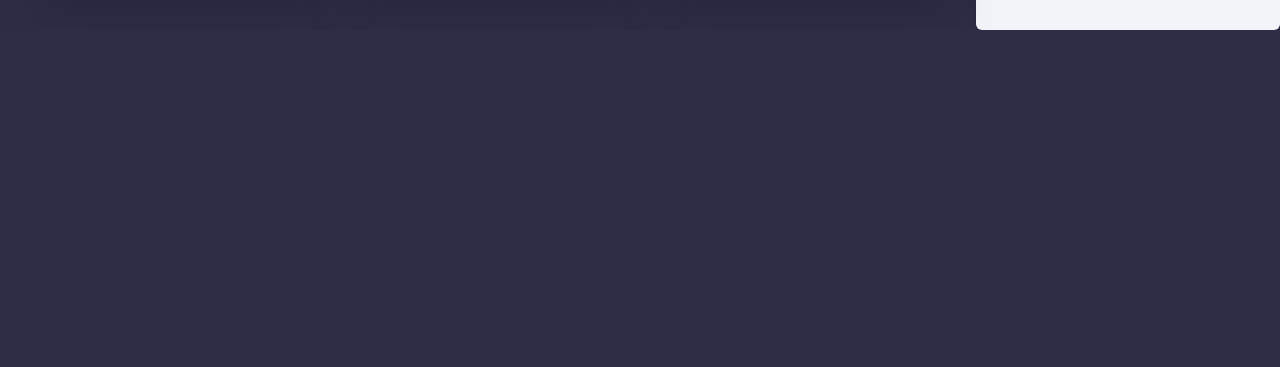
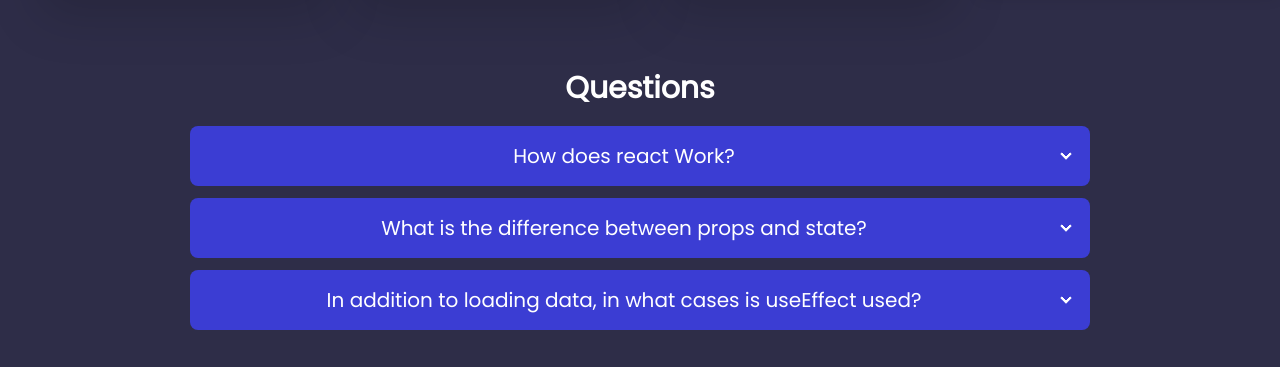
Before and after one commit to Junaed-Uddin/Fitness-Tracker, a React (Create React App) app: page / in a window 1280 px wide. Shown: the part 2042-2409 px from the top of the page. Before the commit the page ends 2072 px from the top, so only its background shows below. Built offline with nearby package versions, Linux system fonts and the light colour scheme.

Commit message:
question done

```diff
--- a/src/App.js
+++ b/src/App.js
@@ -1,10 +1,12 @@
 import './App.css';
 import Home from './components/Home/Home';
+import Questions from './components/Questions/Questions';
 
 function App() {
   return (
     <div className="App">
       <Home></Home>
+      <Questions></Questions>
     </div>
   );
 }
--- a/src/components/Home/Home.js
+++ b/src/components/Home/Home.js
@@ -22,7 +22,7 @@ const Home = () => {
     return (
         <div>
             <div className='flex flex-wrap sm:flex-nowrap'>
-                <div className='mb-10'>
+                <div className=''>
                     <h2 className='text-3xl text-sky-500 mt-14 mb-5 ml-5 sm:ml-10 text-start font-bold'>Fitness Tracker</h2>
                     <p className='text-start text-white font-bold mb-10 text-xl ml-5 sm:ml-10'>Choose Self Burning Exercise</p>
                     <div className='exerciseList grid lg:grid-cols-3 md:grid-cols-2 sm:grid-cols-1 gap-5 sm:mr-5 lg:ml-10 ml-3 sm:ml-5 mr-3'>
@@ -31,7 +31,7 @@ const Home = () => {
                         }
                     </div>
                 </div>
-                <div className='exerciseDetails sm:mx-0 rounded-xl sm:rounded-md mx-3 w-full sm:w-[60rem] bg-slate-100 shadow-lg'>
+                <div className='exerciseDetails sm:mx-0 rounded-xl sm:rounded-md mx-3 w-full sm:w-[60rem] bg-slate-100 shadow-lg mt-5 sm:mt-0'>
                     <ExerciseDetails carts={carts}></ExerciseDetails>
                 </div>
             </div>
--- a/src/components/Questions/Questions.js
+++ b/src/components/Questions/Questions.js
@@ -0,0 +1,46 @@
+import React from 'react';
+import './Questions.css';
+
+const Questions = () => {
+    return (
+        <div className='mt-20 mb-10 mx-3 sm:mx-10'>
+            <h2 className='my-4 text-3xl text-white font-bold'>Questions</h2>
+            <div className="collapse mt-5 collapse-arrow rounded-lg w-full sm:w-3/4 sm:mx-auto">
+                <input type="checkbox" className="peer" />
+                <div className="collapse-title bg-primary text-white peer-checked:bg-base-300 peer-checked:text-white">
+                    <p className='text-xl'>How does react Work?</p>
+                </div>
+                <div className="collapse-content text-primary-content peer-checked:bg-white peer-checked:text-secondary-content">
+                    <p className='pt-4'>ReactJS divides the UI into isolated reusable pieces of code known as components. React components work similarly to JavaScript functions as they accept arbitrary inputs called properties or props. React reads these objects and uses them to create HTML elements on the virtual DOM, after which it gets synced with the real DOM. So we'll have trees of objects on the virtual DOM and trees of objects on the real DOM. React automatically updates the associated DOM element when we change data on a React element.</p>
+                </div>
+            </div>
+            <div className="collapse collapse-arrow rounded-lg mt-3 w-full sm:w-3/4 sm:mx-auto">
+                <input type="checkbox" className="peer" />
+                <div className="collapse-title bg-primary text-white peer-checked:bg-base-300 peer-checked:text-white">
+                    <p className='text-xl'>What is the difference between props and state?</p>
+                </div>
+                <div className="collapse-content text-primary-content peer-checked:bg-white peer-checked:text-secondary-content">
+                    <p className='pt-4'>State is the local state of the component which cannot be accessed and modified outside of the component. It's equivalent to local variables in a function. Props, on the other hand, make components reusable by giving components the ability to receive data from their parent component in the form of props.</p>
+                </div>
+            </div>
+            <div className="collapse collapse-arrow rounded-lg mt-3 w-full sm:w-3/4 sm:mx-auto">
+                <input type="checkbox" className="peer" />
+                <div className="collapse-title bg-primary text-white peer-checked:bg-base-300 peer-checked:text-white">
+                    <p className='text-xl'>In addition to loading data, in what cases is useEffect used?</p>
+                </div>
+                <div className="collapse-content text-primary-content peer-checked:bg-white peer-checked:text-secondary-content">
+                    <ol className='pt-4 text-start list-decimal ml-6'>
+                        <li>Running once on mount: fetch API data.</li>
+                        <li>Running on state change: validating input field.</li>
+                        <li>Running on state change: live filtering.</li>
+                        <li>Running on state change: trigger animation on new array value.</li>
+                        <li>Running on props change: update paragraph list on fetched API data update.</li>
+                        <li>Running on props change: updating fetched API data to get BTC updated price</li>
+                    </ol>
+                </div>
+            </div>
+        </div>
+    );
+};
+
+export default Questions;
```
